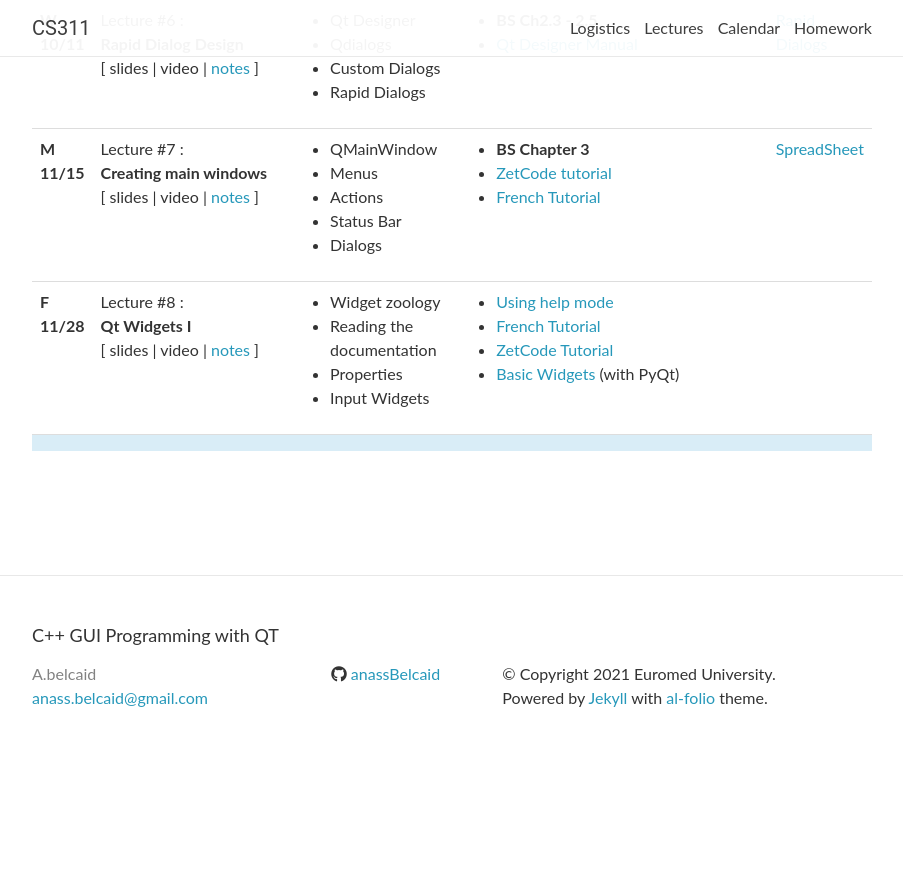
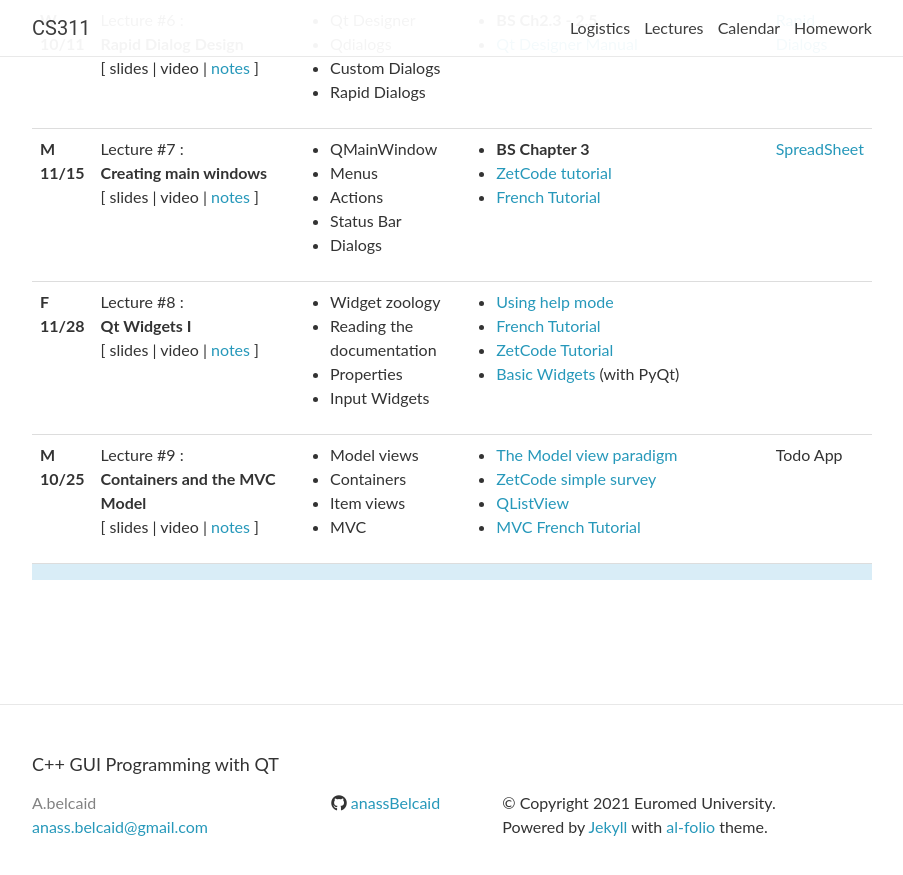
Before and after one commit to anassBelcaid/CS311, a Jekyll site: the page built from _pages/lectures.md, in a window 1280 px wide and 900 px high, scrolled down 883 px. Shown: the top 875 px of the window, without its empty margins (188-1091 px from the left). Built offline with Jekyll 4.4.1, drawn with Linux system fonts in a browser that asks for light colours; nearby versions of some CDN libraries; comment, search, counter and statistics services are not loaded; before the commit the page ends 1654 px from its top, so only the background shows below that.

```diff
--- a/_data/lectures.yml
+++ b/_data/lectures.yml
@@ -172,22 +172,26 @@
 
   # homework:
 
-# - date: M 10/25
-#   lecturer:
-#   title: >
-#     <strong>Qt Applications</strong>
-#   slides:
-#   video:
-#   notes:
-#   readings:
-#     - <a href="http://incompleteideas.net/book/RLbook2018.pdf" target="_blank">S & B Textbook</a>, Ch3, Ch4
-#   topics:
-#     - Actions
-#     - Menus
-#     - Qt Resources
+- date: M 10/25
+  lecturer:
+  title: >
+    <strong>Containers and the MVC Model</strong>
+  slides:
+  video:
+  notes: widgets2
+  readings:
+    - <a href="https://doc.qt.io/archives/qt-4.8/model-view-programming.html"> The Model view paradigm </a>
+    - <a href="https://zetcode.com/gui/qt5/widgets2/"> ZetCode simple survey </a>
+    - <a href="https://www.bogotobogo.com/Qt/Qt5_QListView_QStringListModel_ModelView_MVC.php"> QListView </a>
+    - <a href="http://tvaira.free.fr/dev/qt/qt-modelview.pdf" > MVC French Tutorial </a>
+  topics:
+    - Model  views
+    - Containers
+    - Item views
+    - MVC
 
-#   homework:
-#     Spreadsheet
+  homework:
+    Todo App
 
 # - date: W 11/01
 #   lecturer:
```
Also changed, not shown: lectures/modelViewControl.md (added, +107 -0 lines), lectures/widgets_zology_01.md (+1 -0 lines), link.md (+1 -0 lines), assets/img/lecture9/list_widget_browser.png (added), assets/img/lecture9/modelview-overview.png (added), assets/img/lecture9/windows-listview.png (added).
